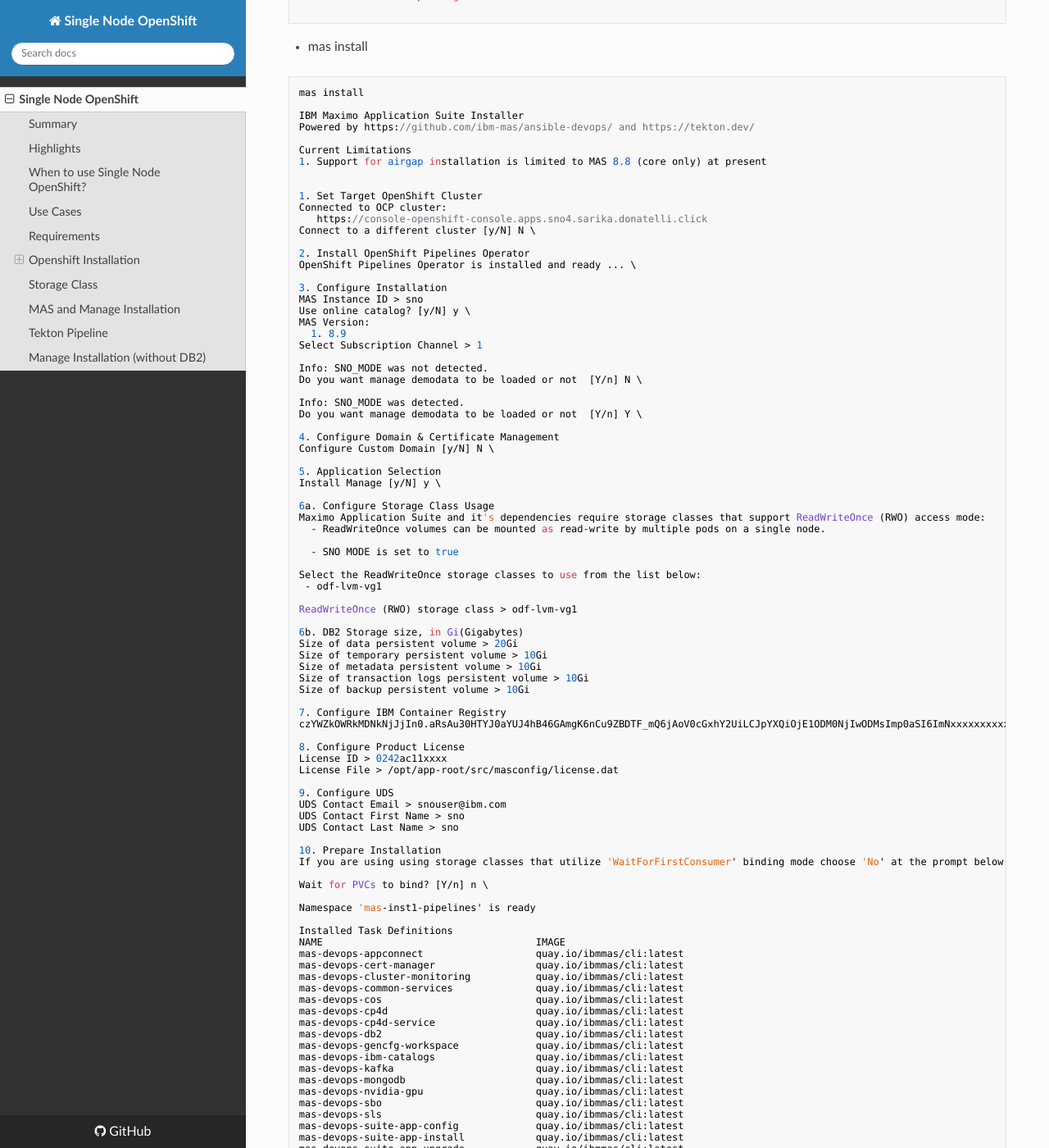
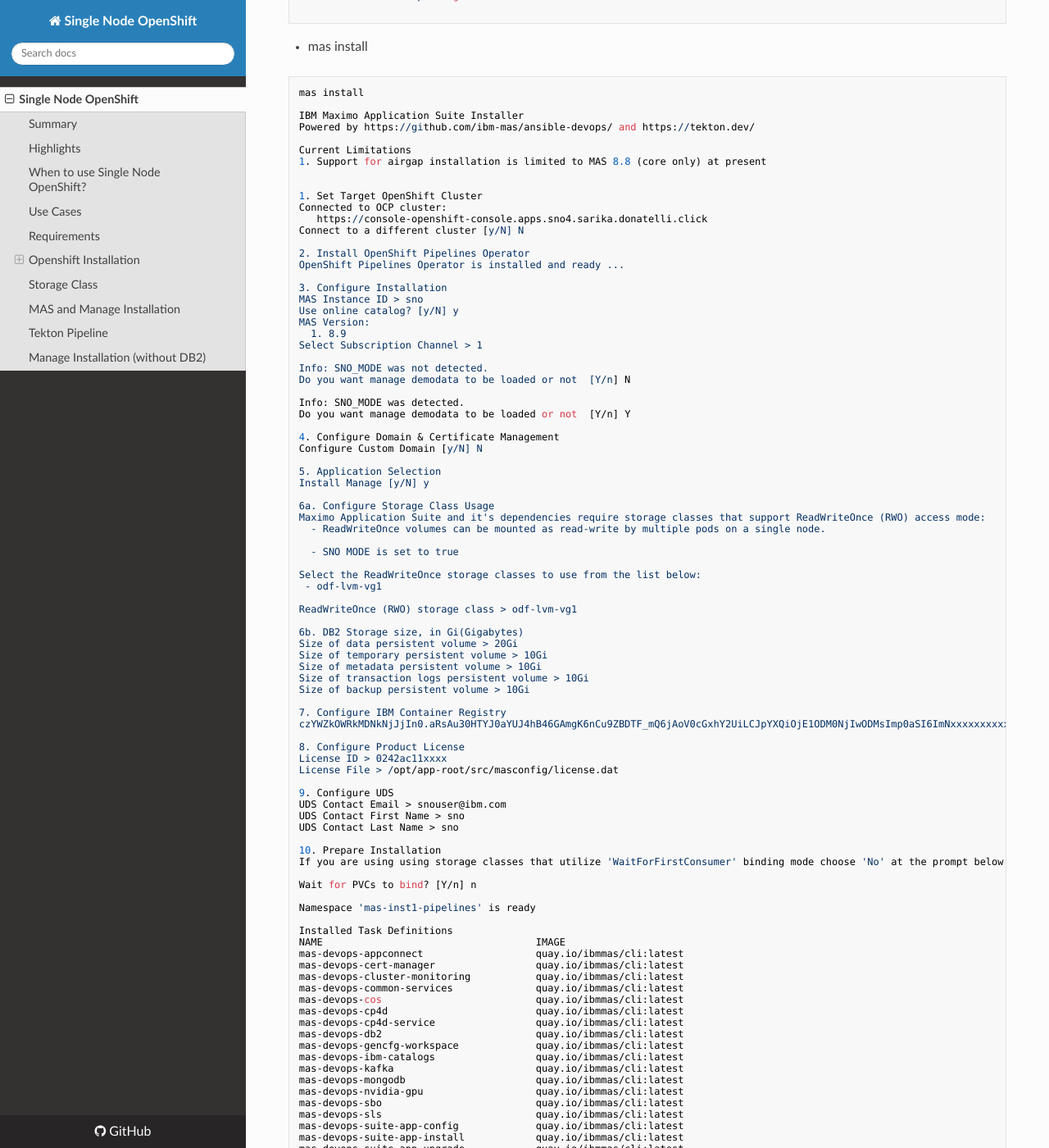
Before and after one commit to ibm-mas-manage/sno, an MkDocs documentation site: the page built from docs/index.md, in a window 1280 px wide and 1400 px high, scrolled down 7562 px. Shown: the whole window at 82% size. Built offline with MkDocs 1.6.1, drawn with Linux system fonts in a browser that asks for light colours; nearby versions of some CDN libraries; some of the changed text lies outside the part shown.

```diff
--- a/docs/index.md
+++ b/docs/index.md
@@ -233,29 +233,29 @@ Current Limitations
 1. Set Target OpenShift Cluster
 Connected to OCP cluster:
    https://console-openshift-console.apps.sno4.sarika.donatelli.click
-Connect to a different cluster [y/N] N \
+Connect to a different cluster [y/N] N
 
 2. Install OpenShift Pipelines Operator
-OpenShift Pipelines Operator is installed and ready ... \
+OpenShift Pipelines Operator is installed and ready ...
 
 3. Configure Installation
 MAS Instance ID > sno
-Use online catalog? [y/N] y \
+Use online catalog? [y/N] y
 MAS Version:
   1. 8.9
 Select Subscription Channel > 1
 
 Info: SNO_MODE was not detected.
-Do you want manage demodata to be loaded or not  [Y/n] N \
+Do you want manage demodata to be loaded or not  [Y/n] N
 
 Info: SNO_MODE was detected.
-Do you want manage demodata to be loaded or not  [Y/n] Y \
+Do you want manage demodata to be loaded or not  [Y/n] Y
 
 4. Configure Domain & Certificate Management
-Configure Custom Domain [y/N] N \
+Configure Custom Domain [y/N] N
 
 5. Application Selection
-Install Manage [y/N] y \
+Install Manage [y/N] y
 
 6a. Configure Storage Class Usage
 Maximo Application Suite and it's dependencies require storage classes that support ReadWriteOnce (RWO) access mode:
@@ -290,7 +290,7 @@ UDS Contact Last Name > sno
 10. Prepare Installation
 If you are using using storage classes that utilize 'WaitForFirstConsumer' binding mode choose 'No' at the prompt below
 
-Wait for PVCs to bind? [Y/n] n \
+Wait for PVCs to bind? [Y/n] n
 
 Namespace 'mas-inst1-pipelines' is ready
 
```
